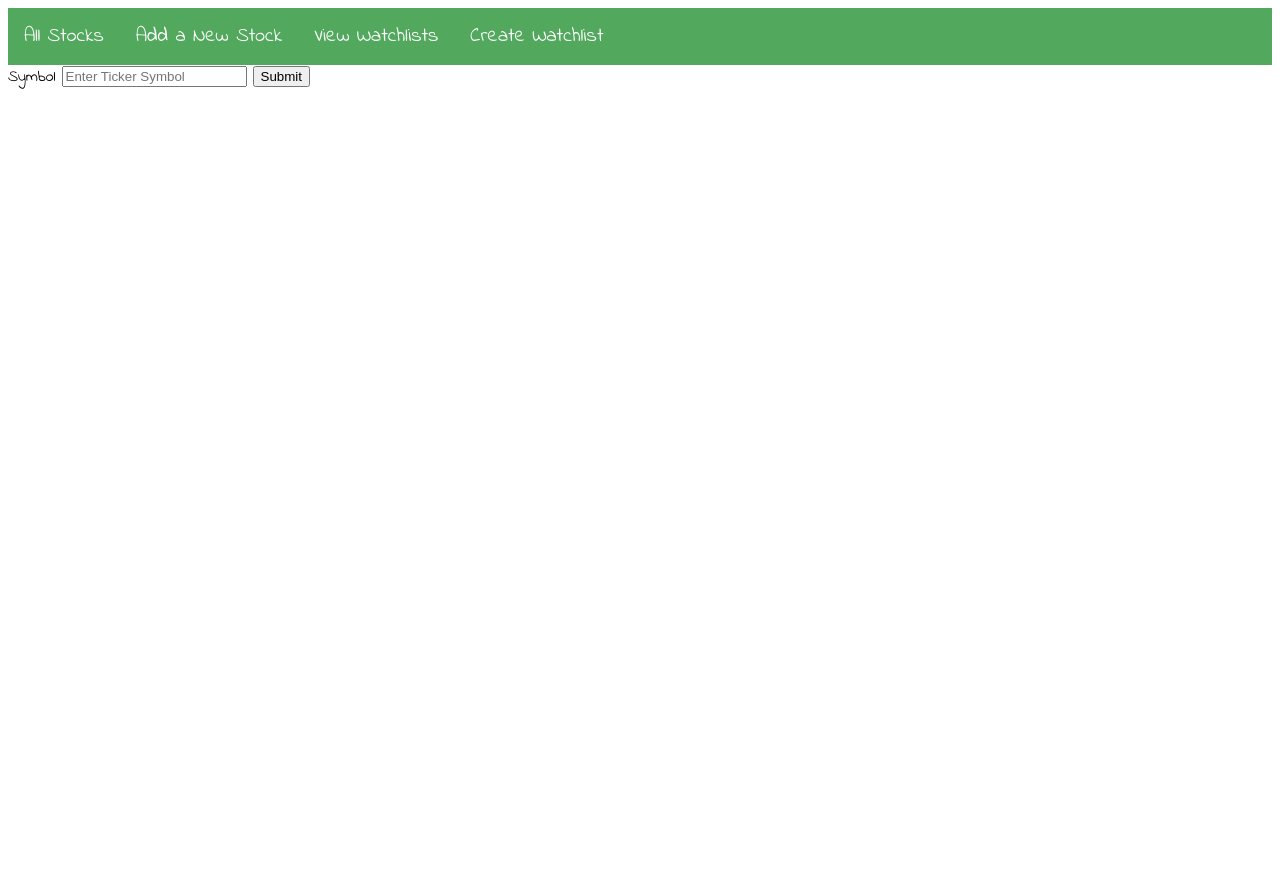
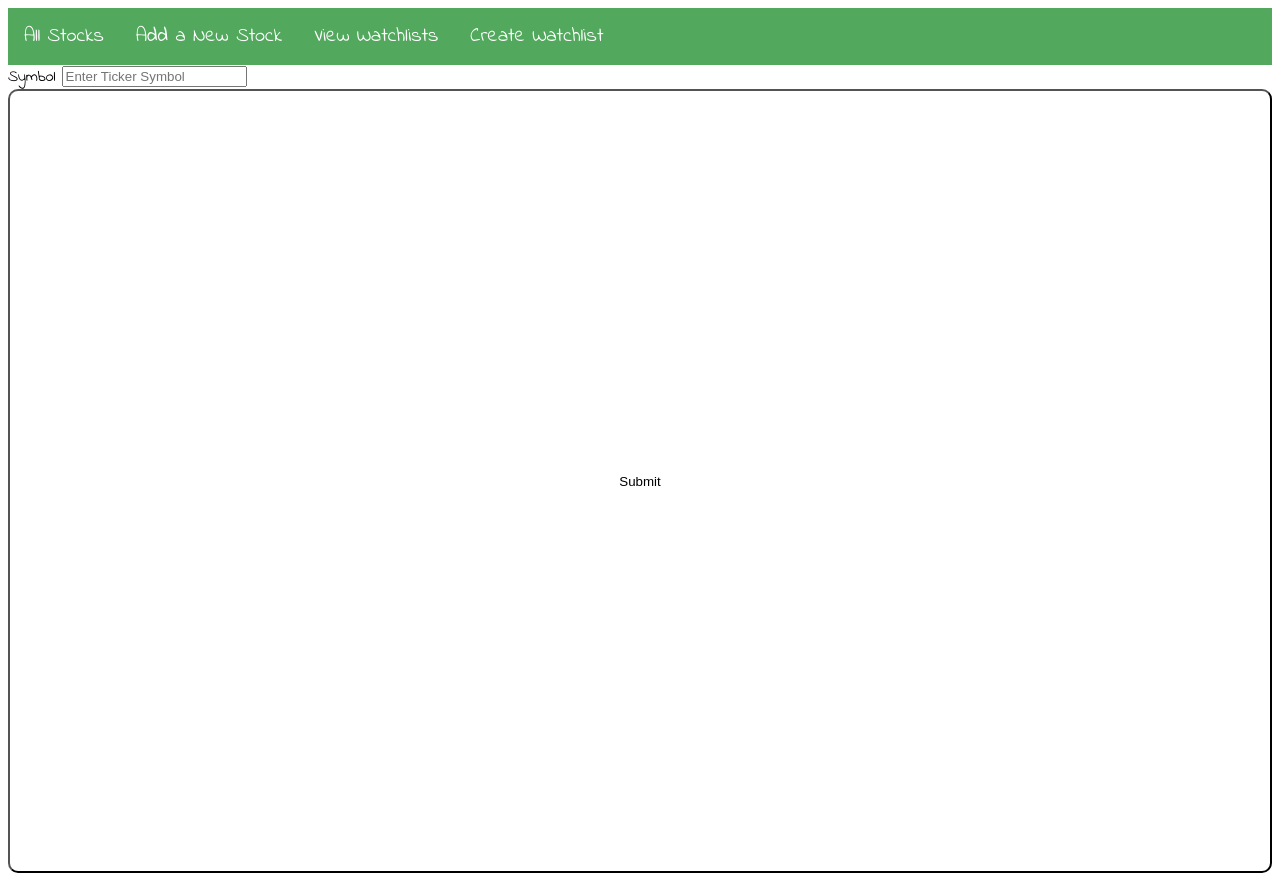
Before and after one commit to scocuzza/SimpleStockTracker, a Node server app: page /stocks/new in a window 1280 px wide. Before the commit the page ends 89 px from the top, so only its background shows below. Run offline with Node 20, Linux system fonts and the light colour scheme; data that the repository does not hold is empty; some libraries are stand-ins or nearby versions.

Commit message:
center button in table

```diff
--- a/public/styles.css
+++ b/public/styles.css
@@ -8,7 +8,16 @@ body {
     overflow: hidden;
     background-color: rgba(82, 168, 93);
   }
-
+  button {
+      border-radius: 10px;
+      background-color: transparent;
+      height: 100%;
+      width: 100%;
+  }
+  .delete-form {
+      display: inline-block;
+      margin-bottom: 0;
+  }
   .li-nav {
     float: left;
 
--- a/views/stocks/index.ejs
+++ b/views/stocks/index.ejs
@@ -44,8 +44,8 @@
             <%= parseFloat(percentChange).toFixed(2) %>%
         </td>
         <td class="delete">
-            <form action="/stocks/<%=stocks[i]._id%>?_method=DELETE" method="POST">
-                <button>Delete</button>
+            <form class="delete-form" action="/stocks/<%=stocks[i]._id%>?_method=DELETE" method="POST">
+                    <button class="delete-btn">Delete</button>
             </form>
         </td>
         <td>
@@ -83,5 +83,3 @@
         }
     })
 </script>
-<script>
-</script>
```
